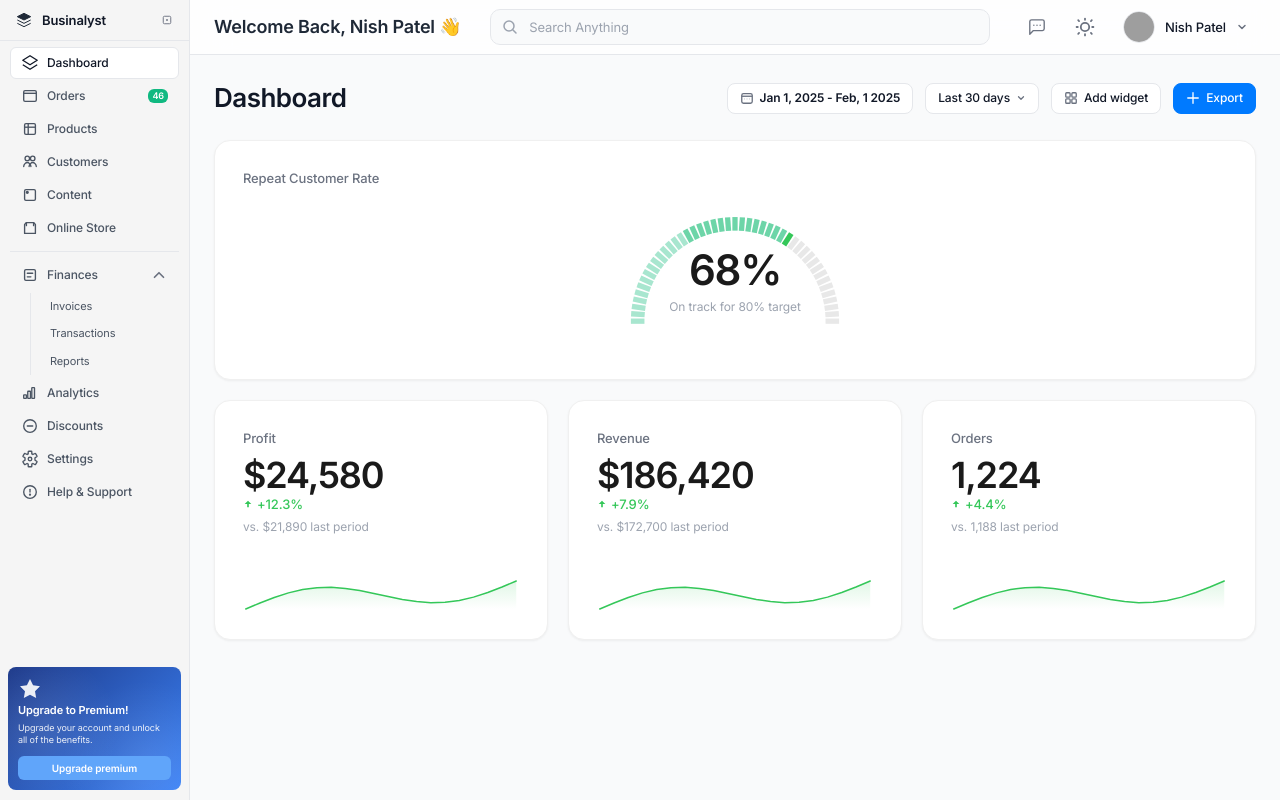
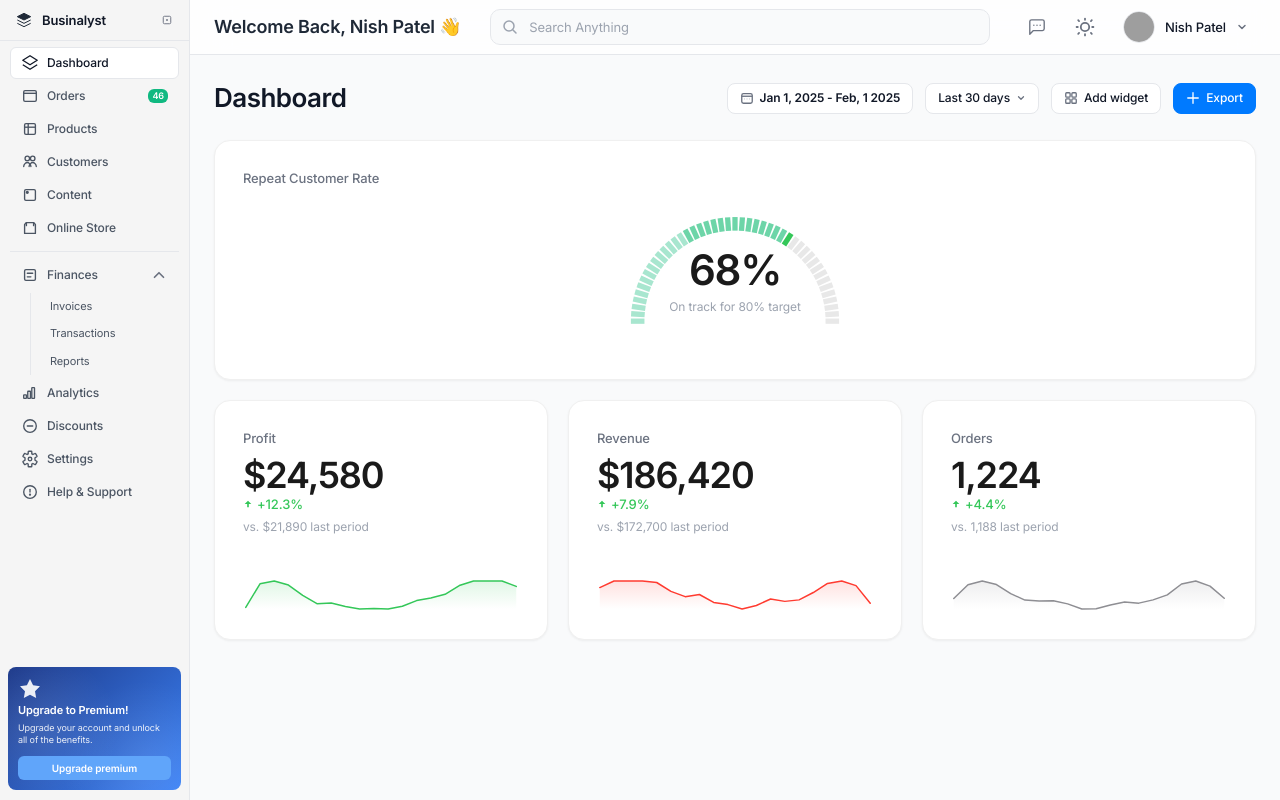
Before and after one commit to NishPatelCodes/Businalyst, a React (Vite) app in the folder frontend/: page /dashboard in a window 1280 px wide. Built offline with nearby package versions, Linux system fonts and the light colour scheme; grey boxes are pictures that could not be loaded.

Commit message:
Add 5th KPI card (Customers) and update graph trends with heavy fluctuation

```diff
--- a/frontend/src/components/KPICards.jsx
+++ b/frontend/src/components/KPICards.jsx
@@ -5,21 +5,28 @@ import './KPICards.css'
 const generateSparklineData = (trend, points = 20) => {
   const data = []
   const baseValue = 50
-  const variance = 15
+  const variance = 25 // Increased variance for more fluctuation
+  const randomFactor = 8 // Additional random fluctuation
 
   for (let i = 0; i < points; i++) {
     const progress = i / (points - 1)
     let value = baseValue
 
+    // Multiple sine waves for complex fluctuation
+    const wave1 = Math.sin(progress * Math.PI * 3) * variance
+    const wave2 = Math.sin(progress * Math.PI * 5) * (variance * 0.6)
+    const wave3 = Math.sin(progress * Math.PI * 7) * (variance * 0.4)
+    const random = (Math.random() - 0.5) * randomFactor
+
     if (trend === 'positive') {
-      // Upward trend
-      value = baseValue + (progress * 30) + (Math.sin(progress * Math.PI * 2) * variance)
+      // Upward trend with heavy fluctuation
+      value = baseValue + (progress * 30) + wave1 + wave2 + wave3 + random
     } else if (trend === 'negative') {
-      // Downward trend
-      value = baseValue + ((1 - progress) * 30) + (Math.sin(progress * Math.PI * 2) * variance)
+      // Downward trend with heavy fluctuation
+      value = baseValue + ((1 - progress) * 30) + wave1 + wave2 + wave3 + random
     } else {
-      // Neutral/flat trend
-      value = baseValue + (Math.sin(progress * Math.PI * 2) * variance)
+      // Neutral/flat trend with heavy fluctuation
+      value = baseValue + wave1 + wave2 + wave3 + random
     }
 
     data.push(Math.max(10, Math.min(90, value)))
@@ -88,6 +95,7 @@ const KPICards = () => {
       value: '$24,580',
       change: '+12.3%',
       changeType: 'positive',
+      graphTrend: 'positive', // Strong upward trend
       comparison: 'vs. $21,890 last period',
       icon: (
         <svg width="20" height="20" viewBox="0 0 24 24" fill="none" xmlns="http://www.w3.org/2000/svg">
@@ -101,6 +109,7 @@ const KPICards = () => {
       value: '$186,420',
       change: '+7.9%',
       changeType: 'positive',
+      graphTrend: 'negative', // Downward trend (recent decline)
       comparison: 'vs. $172,700 last period',
       icon: (
         <svg width="20" height="20" viewBox="0 0 24 24" fill="none" xmlns="http://www.w3.org/2000/svg">
@@ -116,6 +125,7 @@ const KPICards = () => {
       value: '1,224',
       change: '+4.4%',
       changeType: 'positive',
+      graphTrend: 'neutral', // Flat/neutral trend
       comparison: 'vs. 1,188 last period',
       icon: (
         <svg width="20" height="20" viewBox="0 0 24 24" fill="none" xmlns="http://www.w3.org/2000/svg">
@@ -130,7 +140,7 @@ const KPICards = () => {
   return (
     <div className="kpi-cards">
       {kpis.map((kpi, index) => {
-        const sparklineData = generateSparklineData(kpi.changeType)
+        const sparklineData = generateSparklineData(kpi.graphTrend || kpi.changeType)
 
         return (
           <div key={index} className="kpi-card">
@@ -155,7 +165,7 @@ const KPICards = () => {
             </div>
 
             <div className="kpi-sparkline">
-              <Sparkline data={sparklineData} trend={kpi.changeType} index={index} />
+              <Sparkline data={sparklineData} trend={kpi.graphTrend || kpi.changeType} index={index} />
             </div>
           </div>
         )
```
